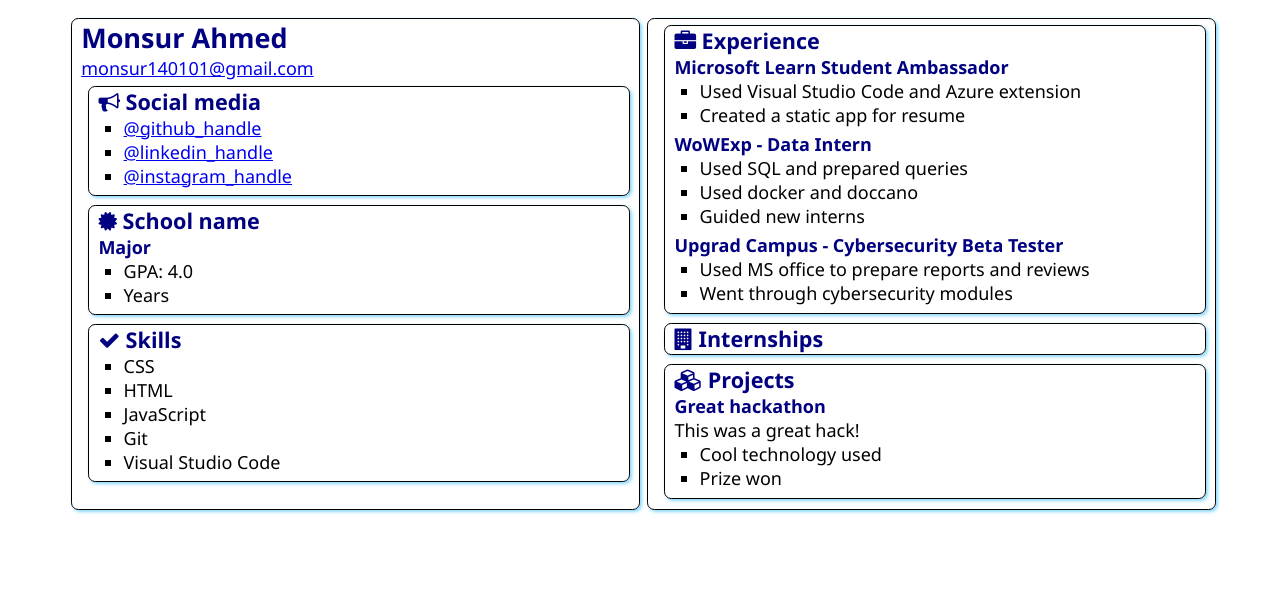
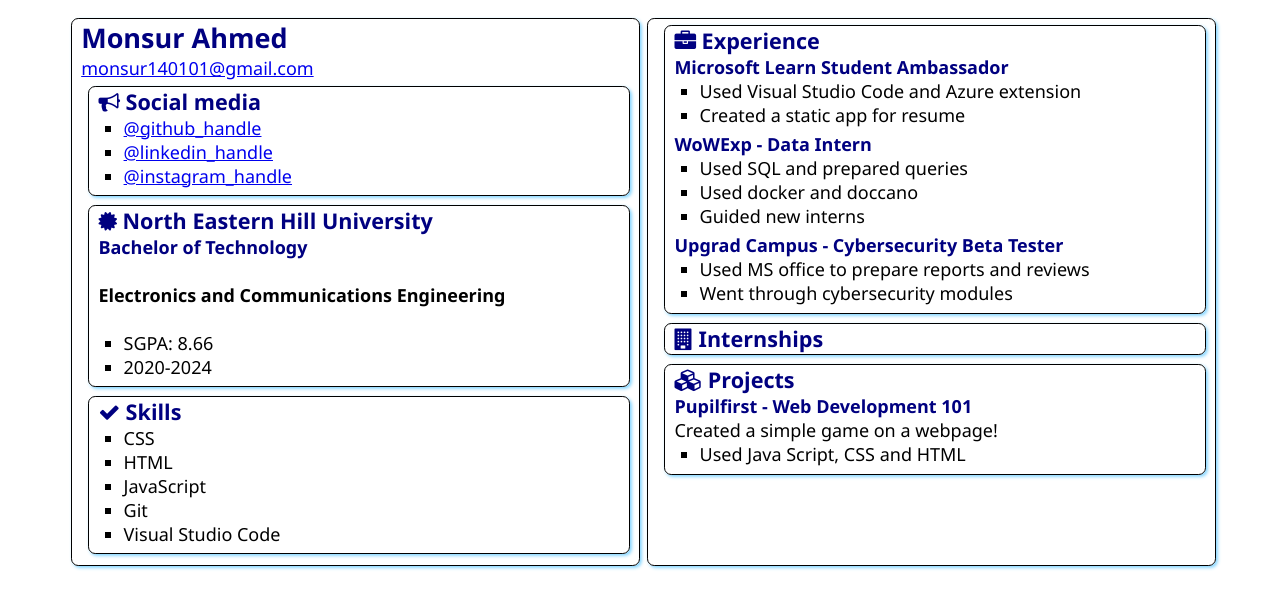
Before and after one commit to monsur001/SATechnicalOnboarding, a plain HTML site: page src/index.html in a window 1280 px wide. Drawn offline with Linux system fonts and the light colour scheme.

Commit message:
added new experiences

```diff
--- a/src/index.html
+++ b/src/index.html
@@ -31,12 +31,13 @@
                 <div class="education">
                     <h2>
                         <i class="fa fa-certificate" aria-hidden="true"></i>
-                        School name
+                        North Eastern Hill University
                     </h2>
-                    <h3>Major</h3>
+                    <h3>Bachelor of Technology</h3>
+                    <h4>Electronics and Communications Engineering</h4>
                     <ul>
-                        <li>GPA: 4.0</li>
-                        <li>Years</li>
+                        <li>SGPA: 8.66</li>
+                        <li>2020-2024</li>
                     </ul>
                 </div>
             </section>
@@ -92,11 +93,10 @@
                     Projects
                 </h2>
 
-                <h3>Great hackathon</h3>
-                <div>This was a great hack!</div>
+                <h3>Pupilfirst - Web Development 101</h3>
+                <div>Created a simple game on a webpage!</div>
                 <ul>
-                    <li>Cool technology used</li>
-                    <li>Prize won</li>
+                    <li>Used Java Script, CSS and HTML</li>
                 </ul>
             </section>
         </article>
```
